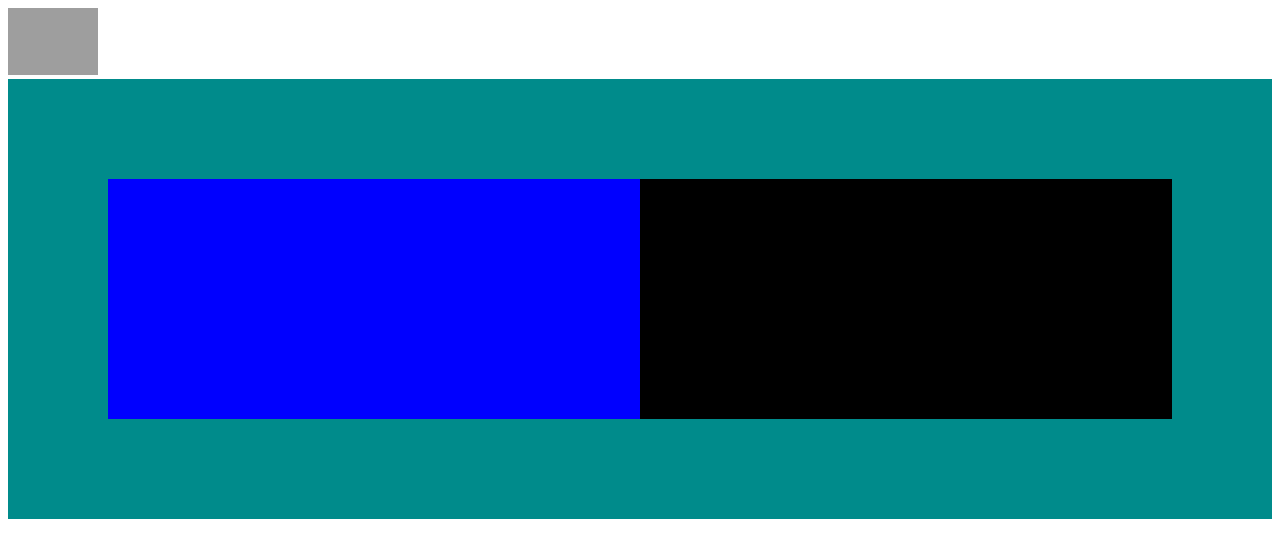
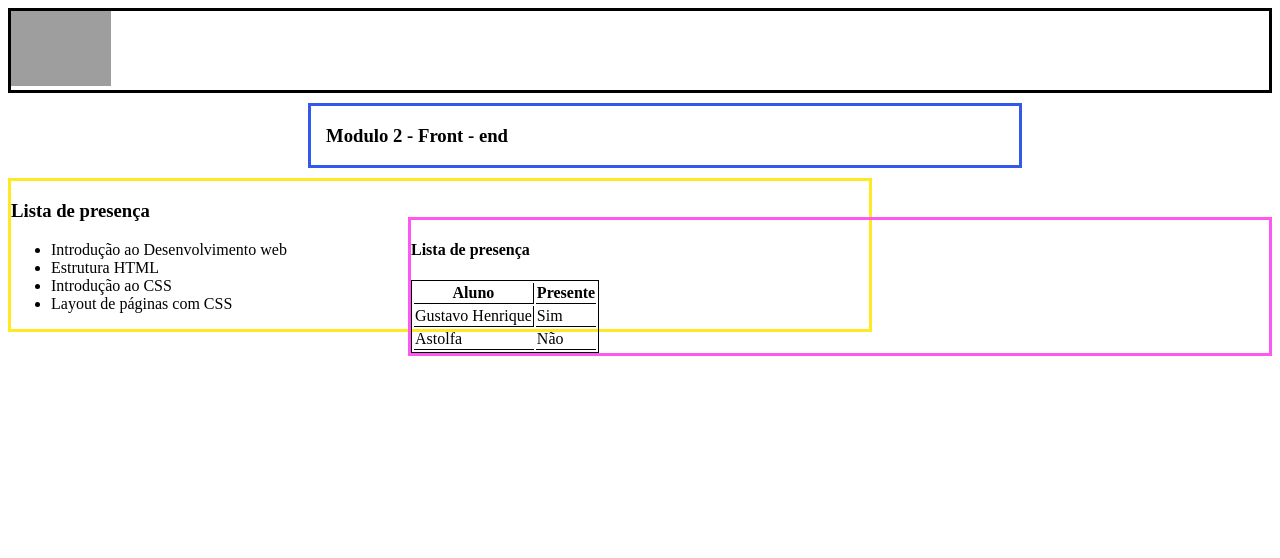
Before and after one commit to cervusDev/Blue-Edtech, a plain HTML site: page 2° Módulo - Banco de Dados/A1_Introdução ao HTML e CSS/Agenda.html in a window 1280 px wide. Drawn offline with Linux system fonts and the light colour scheme; grey boxes are pictures that could not be loaded.

Commit message:
atualizaçao da aula

```diff
--- a/2° Módulo - Banco de Dados/A1_Introdução ao HTML e CSS/Agenda.html
+++ b/2° Módulo - Banco de Dados/A1_Introdução ao HTML e CSS/Agenda.html
@@ -12,17 +12,45 @@
 
 </head>
 <body>
+    <div class="one">
+        <a href="https://blueedtech.com.br/">
+        <img src="imagem/logo.gif" alt="logoBlue">
+        </a>
+    </div>
 
-    <a href="https://blueedtech.com.br/" target="_blank">
-    <img src="imagem/logo-blue-croped.gif" alt="gif"> </a>
+    <div class="two">
+        <h3>Modulo 2 - Front - end</h3>
+    </div>
 
-    <div class="container">
-        <div class="itens">
+    <div class="three">
+        <h3>Lista de presença</h3>
 
-        </div>
-        <div class="itenstwo">
+        <ul>
+            <li>Introdução ao Desenvolvimento web</li>
+            <li>Estrutura HTML</li>
+            <li>Introdução ao CSS</li>
+            <li>Layout de páginas com CSS</li>
+        </ul>
+    </div>
 
-        </div>
+    <div class="four">
+        <h4>Lista de presença</h4>
+        <table>
+            <tr>
+                <th class="thone"> Aluno </th>
+                <th class="thtwo"> Presente </th>
+            </tr>
+
+            <tr>
+                <td class="tdone"> Gustavo Henrique </td>
+                <td class="tdtwo"> Sim </td>
+            </tr>
+
+            <tr>
+                <td class="tdthree"> Astolfa </td>
+                <td class="tdfour"> Não </td>
+            </tr>
+        </table>
     </div>
 </body>
 </html>
--- a/2° Módulo - Banco de Dados/A1_Introdução ao HTML e CSS/_css/style.css
+++ b/2° Módulo - Banco de Dados/A1_Introdução ao HTML e CSS/_css/style.css
@@ -1,22 +1,78 @@
+.one {
+    border-width: 3px;
+    border-color: black;
+    border-style: solid;
+}
+
 img {
-    width: 7vw;
+    width: 100px;
 }
-.container {
-    border-width: 100px ;
-    border-color: darkcyan;
+
+.two {
+    border-width: 3px;
+    border-color: #3359EC;
     border-style: solid;
-    display: flex;
-    justify-content: flex-start;
+    margin-top: 10px;
+
+    /* Deslocando elementos*/
+    margin-left: 300px;
+    margin-right: 250px;
 }
-.itens {
-    border-width: 120px ;
-    border-color: blue;
+
+.two h3 {
+    align-items: center;
+    justify-content: center;
+    margin-left: 15px;
+}
+
+.three {
+    border-width: 3px;
+    border-color: #FFE921;
     border-style: solid;
-    width: 411px;
+    margin-top: 10px;
+
+    /* Deslocando elementos*/
+    margin-right: 400px;
 }
-.itenstwo {
-    border-width: 120px;
-    border-color: black;
-    border-style: solid ;
-    width: 411px;
+
+.four {
+    border-width: 3px;
+    border-color: #FF58F0;
+    border-style: solid;
+    margin-top: 10px;
+
+    /* Deslocando elementos*/
+    margin-left: 400px;
+    margin-top: -115px;
 }
+
+table {
+    border: 1px solid black;
+}
+
+.thone {
+    border-bottom: 1px solid black;
+    border-right: 1px solid black;
+}
+
+.thtwo {
+    border-bottom: 1px solid black;
+}
+
+.tdone {
+    border-bottom: 1px solid black;
+    border-right: 1px solid black;
+}
+
+.tdtwo {
+    border-bottom: 1px solid black;
+}
+
+.tdthree {
+    border-bottom: 1px solid black;
+    border-right: 1px solid balck;
+}
+
+.tdfour {
+    border-bottom: 1px solid black;
+}
```
Also changed, not shown: 2 other files.
